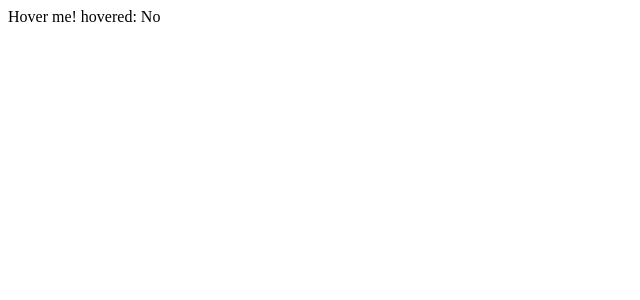
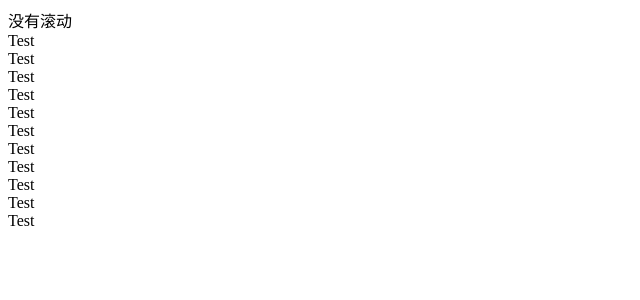
Before and after one commit to yk-a111y/react-comp, a React (Create React App) app: page / in a window 1280 px wide. Shown: the top 300 px of the page, without its empty margins (0-640 px from the left). Built offline with nearby package versions, Linux system fonts and the light colour scheme.

Commit message:
feat: useScrolling

```diff
--- a/src/components/Apps/HooksApp.tsx
+++ b/src/components/Apps/HooksApp.tsx
@@ -2,9 +2,10 @@
 import LifeCyclesHook from "@/components/Hooks/useLifeCyclesHook";
 import CookieHook from "@/components/Hooks/useCookieHook";
 import HoverHook from "@/components/Hooks/useHoverHook";
+import ScrollingHook from "@/components/Hooks/useScrollingHook";
 
 const HooksApp = () => {
-  return <HoverHook />;
+  return <ScrollingHook />;
 };
 
 export default HooksApp;
--- /dev/null
+++ b/src/components/Hooks/useScrollingHook.tsx
@@ -0,0 +1,41 @@
+import { useRef } from "react";
+// import { useScrolling } from "react-use";
+import useScrolling from "../../hooks/useScrolling";
+
+const ScrollingHook = () => {
+  const scrollRef = useRef<HTMLDivElement>(null);
+  const scrolling = useScrolling(scrollRef);
+
+  return (
+    <>
+      {<div>{scrolling ? "滚动中.." : "没有滚动"}</div>}
+
+      <div ref={scrollRef} style={{ height: "200px", overflow: "auto" }}>
+        <div>Test</div>
+        <div>Test</div>
+        <div>Test</div>
+        <div>Test</div>
+        <div>Test</div>
+        <div>Test</div>
+        <div>Test</div>
+        <div>Test</div>
+        <div>Test</div>
+        <div>Test</div>
+        <div>Test</div>
+        <div>Test</div>
+        <div>Test</div>
+        <div>Test</div>
+        <div>Test</div>
+        <div>Test</div>
+        <div>Test</div>
+        <div>Test</div>
+        <div>Test</div>
+        <div>Test</div>
+        <div>Test</div>
+        <div>Test</div>
+      </div>
+    </>
+  );
+};
+
+export default ScrollingHook;
--- /dev/null
+++ b/src/hooks/useScrolling.tsx
@@ -0,0 +1,39 @@
+import { RefObject, useState, useEffect } from "react";
+
+const useScrolling = (ref: RefObject<HTMLElement>): boolean => {
+  const [scrolling, setScrolling] = useState<boolean>(false);
+
+  useEffect(() => {
+    if (ref.current) {
+      let scrollTimer: number;
+
+      const handleScroll = () => {
+        setScrolling(true);
+        clearTimeout(scrollTimer);
+        scrollTimer = window.setTimeout(() => {
+          setScrolling(false);
+        }, 150);
+      };
+
+      // Hook接收Ref，并监听Ref的scroll事件；
+      // ! 这种Hook绑定方法与useHover中的绑定方法不一致，useHover是通过cloneElement为元素添加事件，但这样会覆盖原事件，所以在useHover中，我们需要首先执行一下原事件
+      ref.current.addEventListener("scroll", () => {
+        handleScroll();
+      });
+
+      return () => {
+        if (ref.current) {
+          ref.current.removeEventListener("scroll", () => {
+            handleScroll();
+          });
+        }
+      };
+    }
+
+    return () => {};
+  }, [ref]);
+
+  return scrolling;
+};
+
+export default useScrolling;
```
